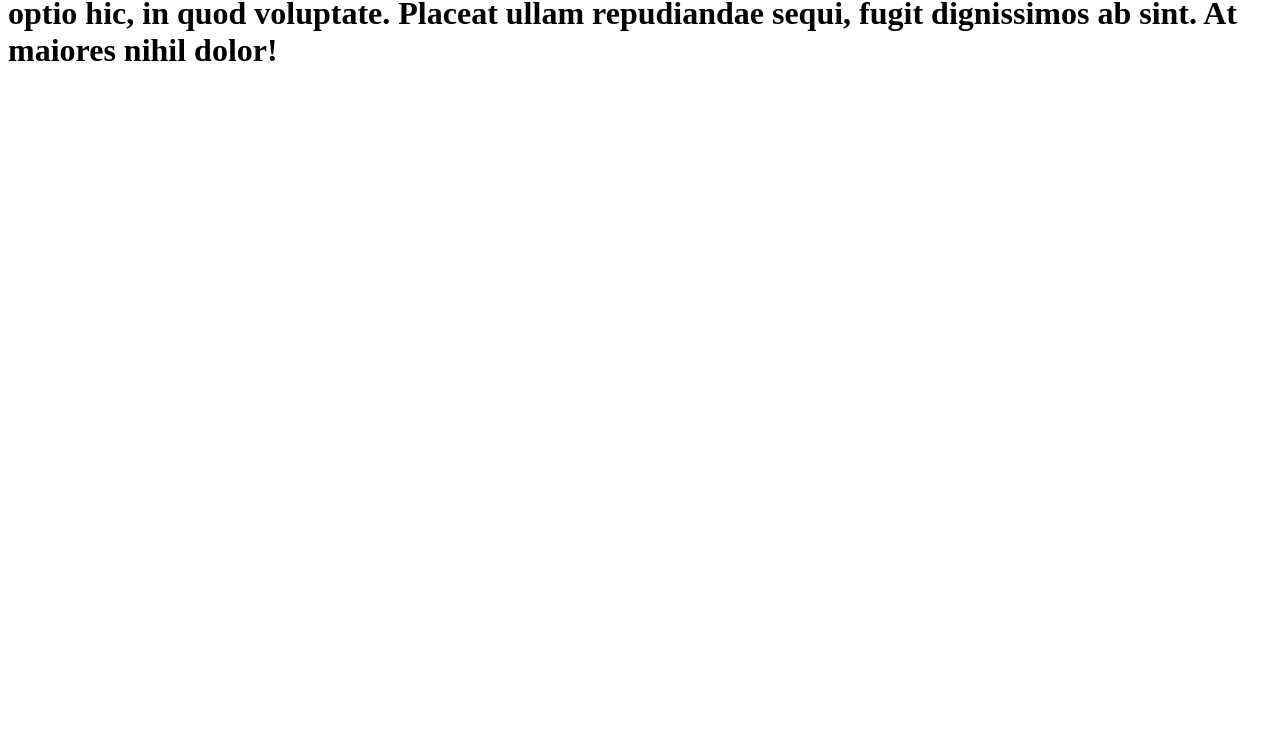
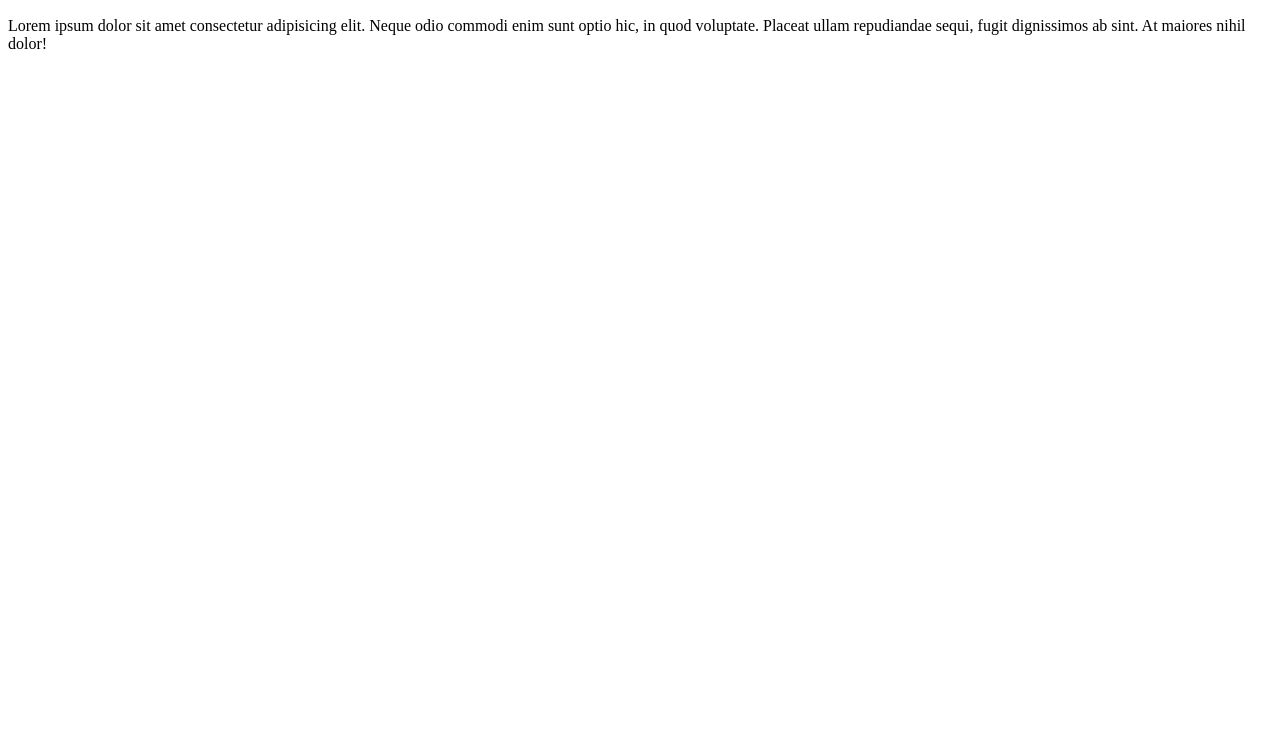
Before and after one commit to edyy-1010/Curso_Bluuweb, a plain HTML site: page we.html in a window 1280 px wide. Shown: the part 63-800 px from the top of the page. Drawn offline with Linux system fonts and the light colour scheme.

Commit message:
Agrego otra vez

```diff
--- a/we.html
+++ b/we.html
@@ -7,6 +7,7 @@
   <title>Document</title>
 </head>
 <body>
-  <h1>Lorem ipsum dolor sit amet consectetur adipisicing elit. Neque odio commodi enim sunt optio hic, in quod voluptate. Placeat ullam repudiandae sequi, fugit dignissimos ab sint. At maiores nihil dolor!</h1>
+  <h1>mi primera Web</h1>
+  <p>Lorem ipsum dolor sit amet consectetur adipisicing elit. Neque odio commodi enim sunt optio hic, in quod voluptate. Placeat ullam repudiandae sequi, fugit dignissimos ab sint. At maiores nihil dolor!</p>
 </body>
 </html>
```
